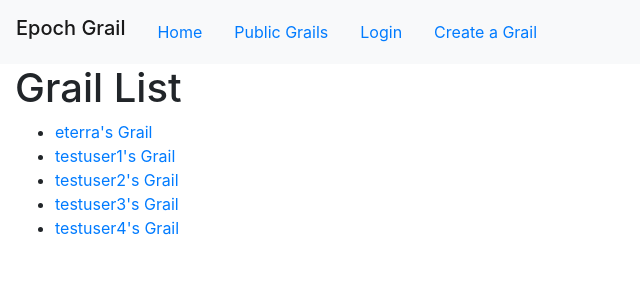
After one commit to JRitchie127001/AppDev2FinalProject, a Django app: page /EpochGrail/public_grails in a window 1280 px wide. The commit adds this page. Shown: the top 300 px of the page, without its empty margins (0-640 px from the left). Run offline with Django 5.2, Linux system fonts and the light colour scheme; data comes from the database, SQL or seed files in the repository; both versions use the stored data as it was after the commit; some libraries are stand-ins or nearby versions.

Commit message:
added anonymous viewing of grails

```diff
--- a/EpochGrail/templates/base_generic.html
+++ b/EpochGrail/templates/base_generic.html
@@ -16,7 +16,7 @@
   <nav class="navbar navbar-expand-lg navbar-light bg-light justify-content-left">
     <h1 class="navbar-brand">Epoch Grail</h1>
     <a href="{% url 'EpochGrail:index' %}" class="nav-link">Home</a>
-    <a href="#" class="nav-link">Public Grails</a>
+    <a href="{% url 'EpochGrail:public_grails' %}" class="nav-link">Public Grails</a>
     {% if user.is_authenticated %}
     <a href="{% url 'EpochGrail:edit_grail' %}" class="nav-link">Edit My Grail</a>
     <form action="{% url 'logout' %}" method="post" class="form-inline ml-auto">
--- /dev/null
+++ b/EpochGrail/templates/grail/public_grails.html
@@ -0,0 +1,14 @@
+{% extends "base_generic.html" %}
+
+{% block content %}
+  <h1 class="header">Grail List</h1>
+  {% if grail_list %}
+  <ul>
+    {% for grail in grail_list %}
+    <li><a href="{% url 'EpochGrail:view_grail' grail.owner.id %}">{{grail.owner}}'s Grail</a></li>
+    {% endfor %}
+  </ul>
+  {% else %}
+    <p>There are no grails currently.</p>
+  {% endif %}
+{% endblock %}
--- a/EpochGrail/urls.py
+++ b/EpochGrail/urls.py
@@ -5,9 +5,10 @@ app_name = "EpochGrail"
 
 urlpatterns = [
     path('', views.index, name='index'),
-    path('view_grail', views.view_grail, name="view_grail"),
     path('register', views.register, name='register'),
     path('create_grail', views.create_grail, name='create_grail'),
     path('edit_grail', views.edit_grail, name="edit_grail"),
     path('update_grail', views.update_grail, name='update_grail'),
+    path('public_grails', views.grail_list, name='public_grails'),
+    path('view_grail/<int:id>', views.view_grail, name="view_grail")
 ]
--- a/EpochGrail/views.py
+++ b/EpochGrail/views.py
@@ -12,10 +12,14 @@ def index(request):
     return render(request, "index.html")
 
 #View a stranger (or friend's) grail
-def view_grail(request, pk):
-    grail = Grail.objects.get(owner = pk)
+def view_grail(request, id):
+    grail = Grail.objects.get(owner = id)
     item_list = grail.items()
-    return render(request, 'grail/item_list.html', {'item_list':item_list, 'pk':pk})
+    return render(request, 'grail/view_grail.html', {'item_list':item_list})
+
+def grail_list(request):
+    grails = Grail.objects.all()
+    return render(request, 'grail/public_grails.html', {'grail_list':grails})
 
 #User registration
 def register(response):
```
Also changed, not shown: db.sqlite3.
